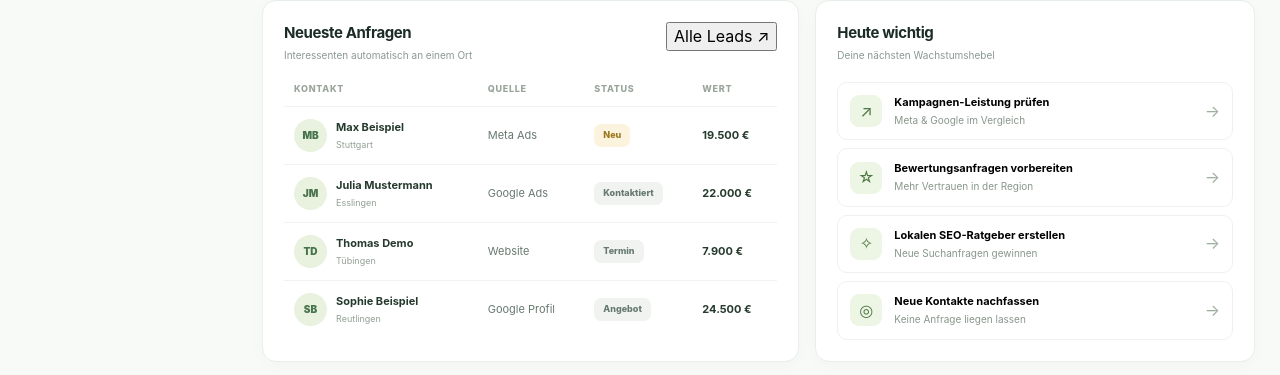
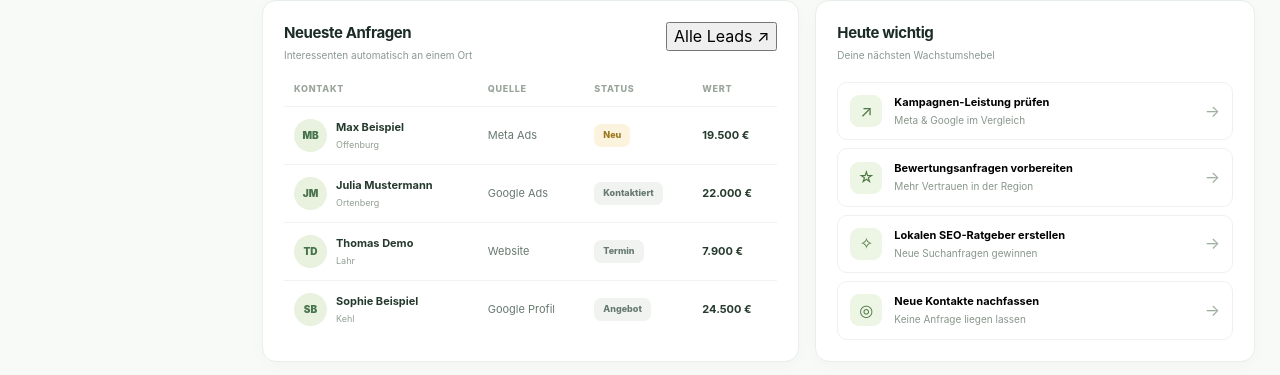
Before and after one commit to ravoeee-droid/solavol, a Next.js app: page /admin in a window 1280 px wide. Shown: the part 1051-1426 px from the top of the page. Built offline with nearby package versions, Linux system fonts and the light colour scheme.

Commit message:
feat: localize demo for Solavol Ortenau coverage

```diff
--- a/app/admin/page.tsx
+++ b/app/admin/page.tsx
@@ -6,12 +6,12 @@ type Section='overview'|'leads'|'ads'|'business'|'reviews'|'website'|'blog'|'int
 type Lead={id:number;name:string;location:string;interest:string;source:string;value:number;status:string;next:string};
 const eur=(n:number)=>new Intl.NumberFormat('de-DE',{style:'currency',currency:'EUR',maximumFractionDigits:0}).format(n);
 const initialLeads:Lead[]=[
-{id:1,name:'Max Beispiel',location:'Stuttgart',interest:'PV + Batteriespeicher',source:'Meta Ads',value:19500,status:'Neu',next:'Heute · Erstanruf'},
-{id:2,name:'Julia Mustermann',location:'Esslingen',interest:'Photovoltaik 12 kWp',source:'Google Ads',value:22000,status:'Kontaktiert',next:'Morgen · Termin abstimmen'},
-{id:3,name:'Thomas Demo',location:'Tübingen',interest:'Speicher nachrüsten',source:'Website',value:7900,status:'Termin',next:'15. Okt. · Vor-Ort-Termin'},
-{id:4,name:'Sophie Beispiel',location:'Reutlingen',interest:'PV-Komplettpaket',source:'Google Profil',value:24500,status:'Angebot',next:'16. Okt. · Nachfassen'},
-{id:5,name:'Daniel Muster',location:'Ulm',interest:'PV + Wallbox',source:'Meta Ads',value:17300,status:'Gewonnen',next:'Projektstart planen'},
-{id:6,name:'Familie Weber (Demo)',location:'Göppingen',interest:'PV + Speicher',source:'Website',value:20500,status:'Kontaktiert',next:'Heute · Rückruf'}
+{id:1,name:'Max Beispiel',location:'Offenburg',interest:'PV + Batteriespeicher',source:'Meta Ads',value:19500,status:'Neu',next:'Heute · Erstanruf'},
+{id:2,name:'Julia Mustermann',location:'Ortenberg',interest:'Photovoltaik 12 kWp',source:'Google Ads',value:22000,status:'Kontaktiert',next:'Morgen · Termin abstimmen'},
+{id:3,name:'Thomas Demo',location:'Lahr',interest:'Speicher nachrüsten',source:'Website',value:7900,status:'Termin',next:'15. Okt. · Vor-Ort-Termin'},
+{id:4,name:'Sophie Beispiel',location:'Kehl',interest:'PV-Komplettpaket',source:'Google Profil',value:24500,status:'Angebot',next:'16. Okt. · Nachfassen'},
+{id:5,name:'Daniel Muster',location:'Achern',interest:'PV + Wallbox',source:'Meta Ads',value:17300,status:'Gewonnen',next:'Projektstart planen'},
+{id:6,name:'Familie Weber (Demo)',location:'Gengenbach',interest:'PV + Speicher',source:'Website',value:20500,status:'Kontaktiert',next:'Heute · Rückruf'}
 ];
 const stages=['Neu','Kontaktiert','Termin','Angebot','Gewonnen'];
 const nav:{key:Section;name:string;icon:string;group:string}[]=[
@@ -46,7 +46,7 @@ export default function SolavolAdmin(){
  const [requestName,setRequestName]=useState('');
  const [reply,setReply]=useState('');
  const [blogTopic,setBlogTopic]=useState(ideas[0]);
- const [blogCity,setBlogCity]=useState('Stuttgart');
+ const [blogCity,setBlogCity]=useState('Offenburg');
  const [blogDraft,setBlogDraft]=useState('');
  const [savedDrafts,setSavedDrafts]=useState<string[]>([]);
  const [guide,setGuide]=useState('');
@@ -123,7 +123,7 @@ export default function SolavolAdmin(){
        {view==='business'&&<>
          <SectionTitle eyebrow="LOCAL VISIBILITY" title="Dein Google-Unternehmensprofil." description="Lokale Auffindbarkeit, Unternehmensupdates und Bewertungen zentral im Blick." action={<button className="sv-btn secondary" onClick={()=>setView('integrations')}>Google-Profil anbinden ↗</button>}/>
          <div className="sv-grid-two"><Panel title="Google-Präsenz" sub="Darstellung für einen angebundenen Standort"><div className="sv-google-card"><div className="sv-google-cover"><div>☀</div></div><div className="sv-google-body"><span className="sv-overline">GOOGLE BUSINESS PROFILE · VORSCHAU</span><h3>SOLAVOL</h3><p>Photovoltaik · Solartechnik · Energiesysteme</p><div className="sv-google-rating"><span>★★★★★</span> <b>Bewertungen erscheinen nach Verbindung</b></div><div className="sv-g-buttons"><span>⌖ Route</span><span>☎ Anrufen</span><span>↗ Website</span></div></div></div></Panel><Panel title="Lokale Profil-Checkliste" sub="Was für mehr Sichtbarkeit gepflegt werden sollte"><div className="sv-checklist">{['Kategorie und Leistungsgebiete prüfen','Leistungen und Produkte vollständig anlegen','Neue Projektfotos regelmäßig veröffentlichen','Fragen & Antworten aktuell halten','Google-Beiträge zu Projekten planen','Bewertungen kontinuierlich beantworten'].map((t,i)=><div key={t}><span className={i<2?'done':''}>{i<2?'✓':i+1}</span><p>{t}</p><Chip tone={i<2?'good':'neutral'}>{i<2?'Demo: erledigt':'Offen'}</Chip></div>)}</div></Panel></div>
-         <Panel title="Google-Beitragsplaner" sub="Beiträge vorbereiten. Veröffentlichung erst nach Profilfreigabe." extra={<Chip tone="warm">Ohne Live-Veröffentlichung</Chip>}><div className="sv-post-compose"><input value={newPost} onChange={e=>setNewPost(e.target.value)} placeholder="Beitragstitel eingeben, z. B. PV-Projekt in Stuttgart"/><button className="sv-btn" onClick={()=>{if(newPost.trim()){setPosts(p=>[{title:newPost.trim(),date:'Gerade erstellt',status:'Entwurf'},...p]);setNewPost('');announce('Google-Beitrag als lokaler Demo-Entwurf hinzugefügt.')}}}>＋ Beitrag entwerfen</button></div><div className="sv-posts">{posts.map((p,i)=><div key={i}><div className="sv-post-icon">▧</div><div><b>{p.title}</b><small>{p.date}</small></div><Chip tone={p.status==='Geplant'?'blue':'neutral'}>{p.status}</Chip></div>)}</div></Panel>
+         <Panel title="Google-Beitragsplaner" sub="Beiträge vorbereiten. Veröffentlichung erst nach Profilfreigabe." extra={<Chip tone="warm">Ohne Live-Veröffentlichung</Chip>}><div className="sv-post-compose"><input value={newPost} onChange={e=>setNewPost(e.target.value)} placeholder="Beitragstitel eingeben, z. B. PV-Projekt in der Ortenau"/><button className="sv-btn" onClick={()=>{if(newPost.trim()){setPosts(p=>[{title:newPost.trim(),date:'Gerade erstellt',status:'Entwurf'},...p]);setNewPost('');announce('Google-Beitrag als lokaler Demo-Entwurf hinzugefügt.')}}}>＋ Beitrag entwerfen</button></div><div className="sv-posts">{posts.map((p,i)=><div key={i}><div className="sv-post-icon">▧</div><div><b>{p.title}</b><small>{p.date}</small></div><Chip tone={p.status==='Geplant'?'blue':'neutral'}>{p.status}</Chip></div>)}</div></Panel>
        </>}
        {view==='reviews'&&<>
          <SectionTitle eyebrow="REPUTATION ENGINE" title="Mehr echte Google-Bewertungen." description="Zufriedene Kunden nach Projektabschluss um eine ehrliche Bewertung bitten – mit transparentem Follow-up." action={<button className="sv-btn secondary" onClick={()=>setView('integrations')}>Bewertungsquelle verbinden ↗</button>}/>
```
